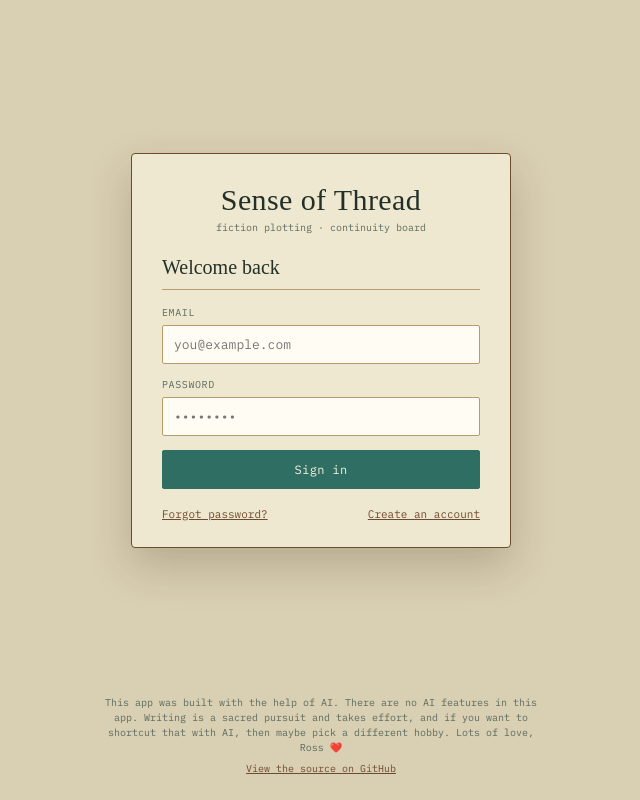
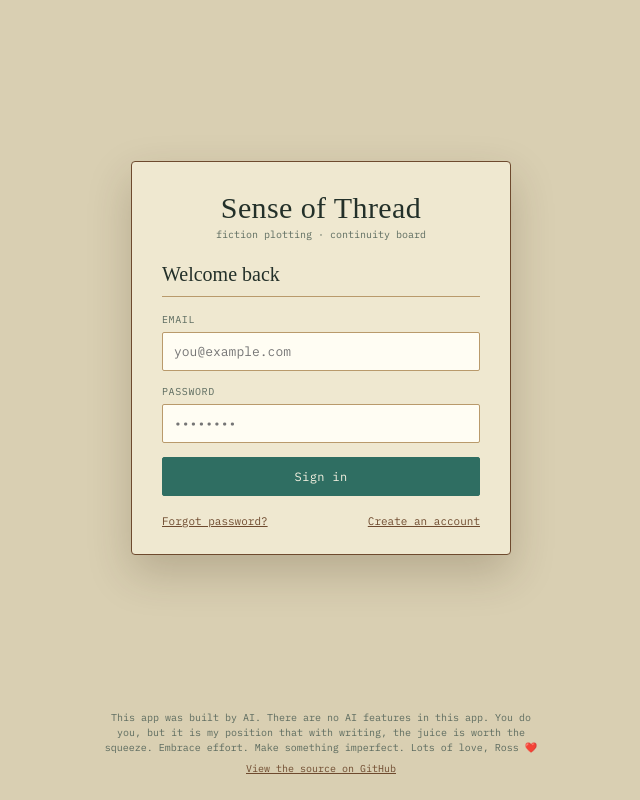
Before and after one commit to rosstavo/SenseOfThread, a React (Vite) app: page / in a window 1280 px wide. Shown: the whole page, without its empty margins (319-959 px from the left). Built offline with nearby package versions, Linux system fonts and the light colour scheme; no server answers; a web font is replaced by a local one.

Commit message:
fix: update AI message in AuthScreen for clarity and tone

```diff
--- a/src/AuthScreen.jsx
+++ b/src/AuthScreen.jsx
@@ -330,10 +330,10 @@ export default function AuthScreen() {
                 }}
             >
                 <div>
-                    This app was built with the help of AI. There are no AI
-                    features in this app. Writing is a sacred pursuit and takes
-                    effort, and if you want to shortcut that with AI, then maybe
-                    pick a different hobby. Lots of love, Ross ❤️
+                    This app was built by AI. There are no AI features in this
+                    app. You do you, but it is my position that with writing,
+                    the juice is worth the squeeze. Embrace effort. Make
+                    something imperfect. Lots of love, Ross ❤️
                 </div>
                 <div style={{ marginTop: 6 }}>
                     <a
```
